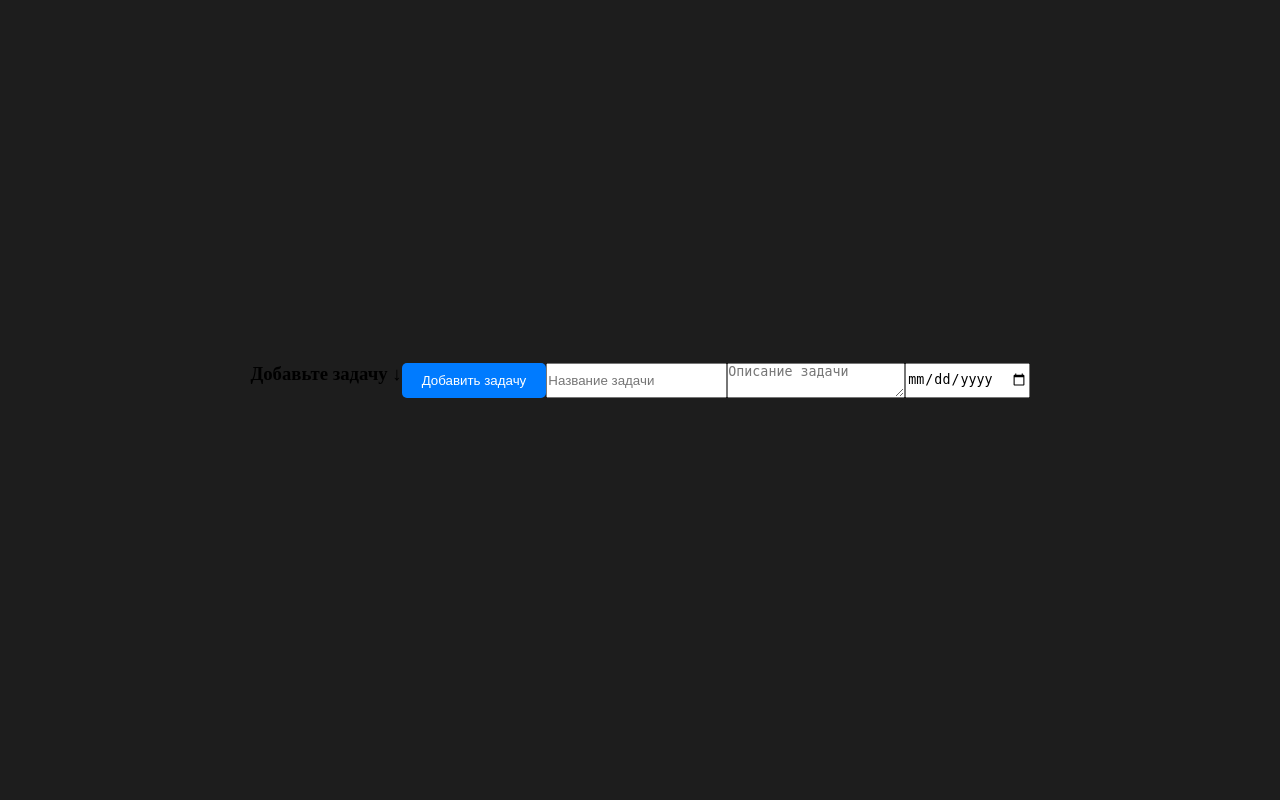
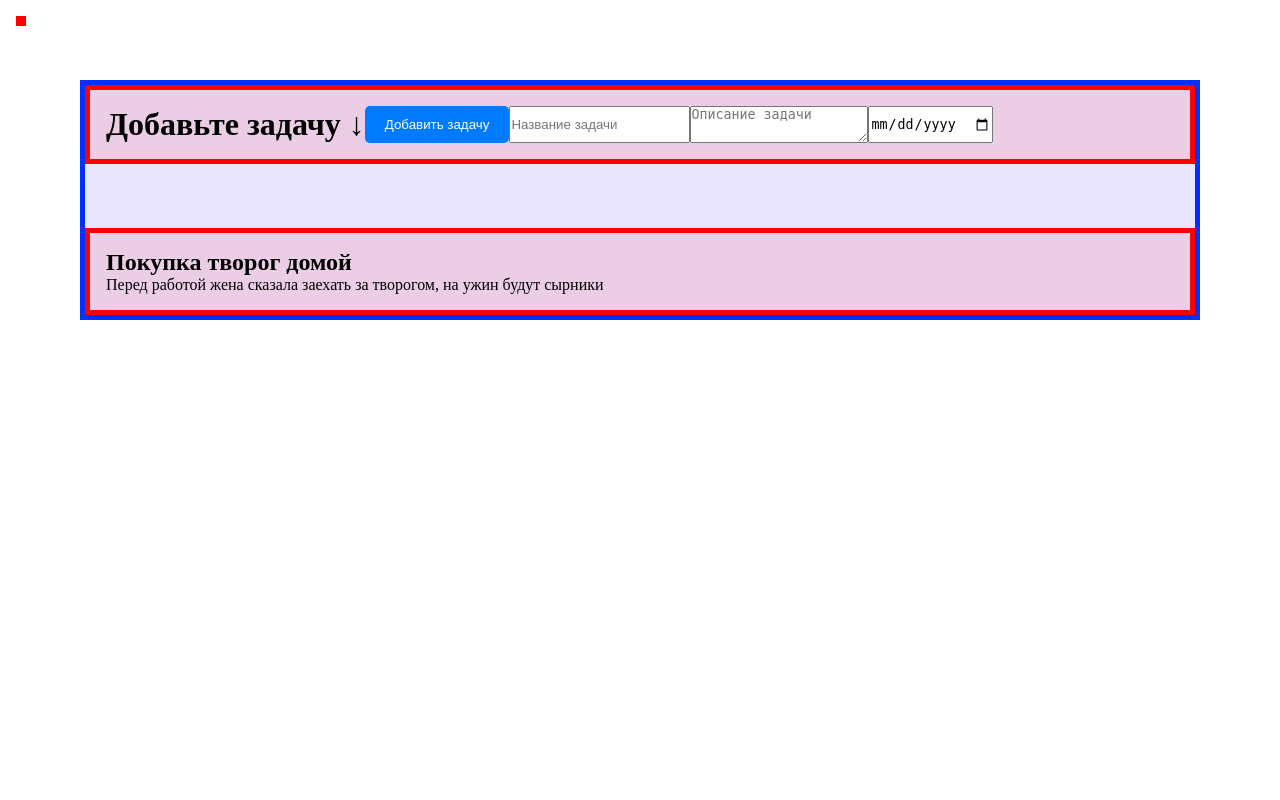
Before and after one commit to curseofuselessness/OS_3sem_colloquiums, a Flask app: page / in a window 1280 px wide. Run offline with Flask 3, Linux system fonts and the light colour scheme.

Commit message:
feat(html, css) : fixed message positioning, corrected task form,added simple task list with example DEBUG STYLE

```diff
--- a/Second colloquium/app.py
+++ b/Second colloquium/app.py
@@ -72,4 +72,4 @@ def internal_error(error):
 if __name__ == '__main__':
     print("🚀 To-Do API запущен!")
     print("🛑 Остановить: Ctrl+C")
-    app.run(host='localhost', port=5000, debug=True)
+    app.run(host='0.0.0.0', port=5000, debug=True)
--- a/Second colloquium/static/css/style.css
+++ b/Second colloquium/static/css/style.css
@@ -7,18 +7,57 @@
 
 /* Основные стили */
 body {
-    display: flex;
-    align-items: center;
-    justify-content: center; /* если нужно по вертикали тоже */
-    min-height: 100vh; /* важно для центрирования по вертикали */
-    background-color: rgb(29, 29, 29);
+
 }
 
 /* Компоненты */
 
+#main-container {
+    margin: 5rem;
+    display: flex;
+    flex-direction: column;
+    justify-content: space-between; /* если нужно по вертикали тоже */
+    gap: 4rem;
 
-.create-task-form-div {
-    display: inline-flex;
+    border: 5px solid rgb(0, 47, 255) !important; /* Яркая граница */
+    background-color: rgba(38, 0, 255, 0.1); /* Полупрозрачный фон */
+
+}
+
+#message {
+    position: fixed;
+    top: 1rem;
+    left: 1rem;
+
+
+    border: 5px solid red !important; /* Яркая граница */
+    background-color: rgba(255, 0, 0, 0.1); /* Полупрозрачный фон */
+}
+
+
+#create-task-form {
+    display: flex;
+    padding: 1rem;
+
+
+
+    border: 5px solid red !important; /* Яркая граница */
+    background-color: rgba(255, 0, 0, 0.1); /* Полупрозрачный фон */
+
+}
+
+#tasks-list {
+    display: flex;
+    padding: 1rem;
+
+
+
+    border: 5px solid red !important; /* Яркая граница */
+    background-color: rgba(255, 0, 0, 0.1); /* Полупрозрачный фон */
+
+}
+
+.task-card {
 
 }
 
--- a/Second colloquium/static/js/form.js
+++ b/Second colloquium/static/js/form.js
@@ -16,7 +16,7 @@ document.addEventListener('DOMContentLoaded', function() {
         }
 
         try {
-            const response = await fetch('http://localhost:5000/sendtask', {
+            const response = await fetch('http://192.168.1.3:5000/sendtask', {
 
                 method: 'POST',
                 headers: {
--- a/Second colloquium/templates/dashboard.html
+++ b/Second colloquium/templates/dashboard.html
@@ -9,13 +9,15 @@
 
 <body>
 
+    <!-- Сообщения будут здесь -->
+    <div id="message"></div>
 
-    <div class="form-list-container">
+    <div id="main-container">
 
         <form id="create-task-form">
-            <div class="create-task-form-div">
 
-            <h3>Добавьте задачу ↓</h3>
+
+            <h1>Добавьте задачу ↓</h1>
 
             <button type="submit" class="button">Добавить задачу</button>
 
@@ -24,11 +26,18 @@
             <textarea id="description" name="description" placeholder="Описание задачи" class="input"></textarea>
 
             <input type="date">
-            </div>
+
         </form>
 
-        <!-- Сообщения будут здесь -->
-        <div id="message" style="margin-top: 20px; padding: 10px;"></div>
+        <div id="tasks-list">
+            <div class="task-card">
+                <h2 class="task-card__title">Покупка творог домой</h2>
+                <div class="task-card__content">
+                    <a>Перед работой жена сказала заехать за творогом, на ужин будут сырники</a>
+                </div>
+
+            </div>
+        </div>
 
         <script src="{{ url_for('static', filename='js/form.js') }}"></script>
     </div>
```
